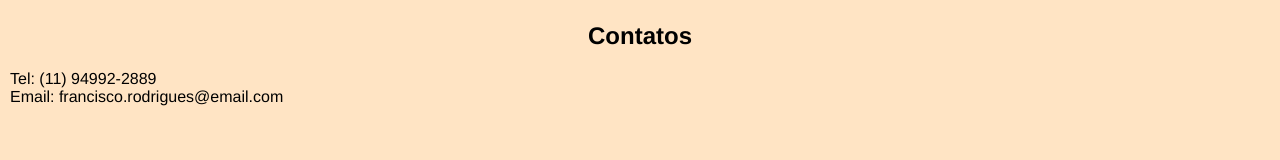
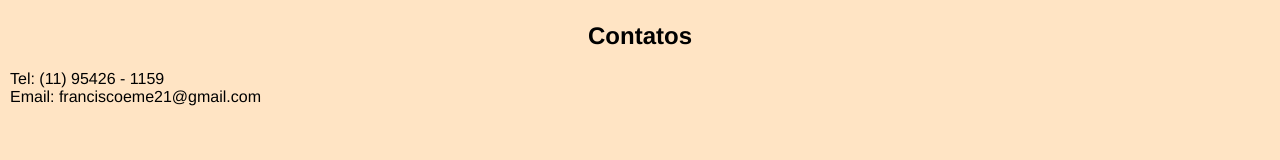
Before and after one commit to FranciscoERodrigues/Portfolio-de-projeto, a plain HTML site: page PROJETO II/index.html in a window 1280 px wide. Shown: the part 1214-1374 px from the top of the page. Drawn offline with Linux system fonts and the light colour scheme.

Commit message:
Update index.html

```diff
--- a/PROJETO II/index.html
+++ b/PROJETO II/index.html
@@ -48,9 +48,9 @@
     <section id="contato">
         <h2 class="contato">Contatos</h2>
         <p>
-            Tel: (11) 94992-2889
+            Tel: (11) 95426 - 1159
             <br>
-            Email: francisco.rodrigues@email.com
+            Email: franciscoeme21@gmail.com
 
         </p>
 
```
